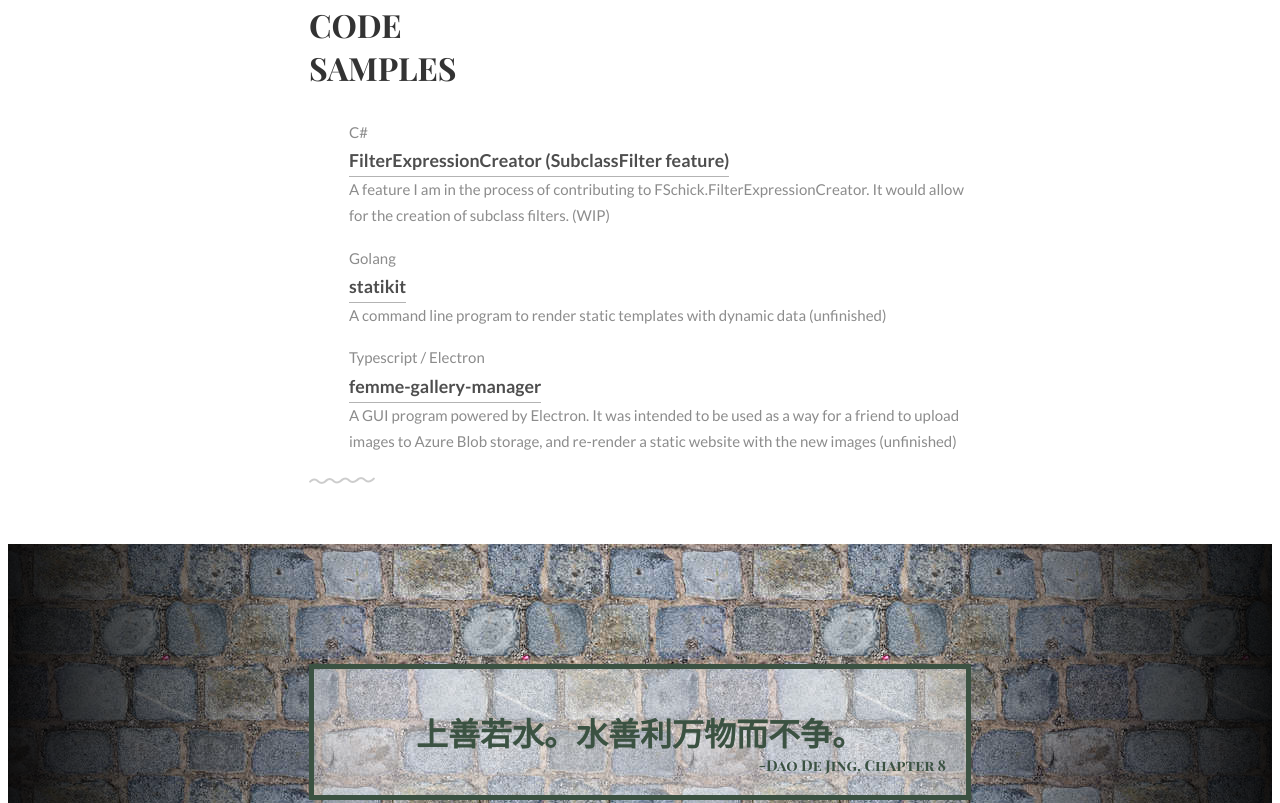
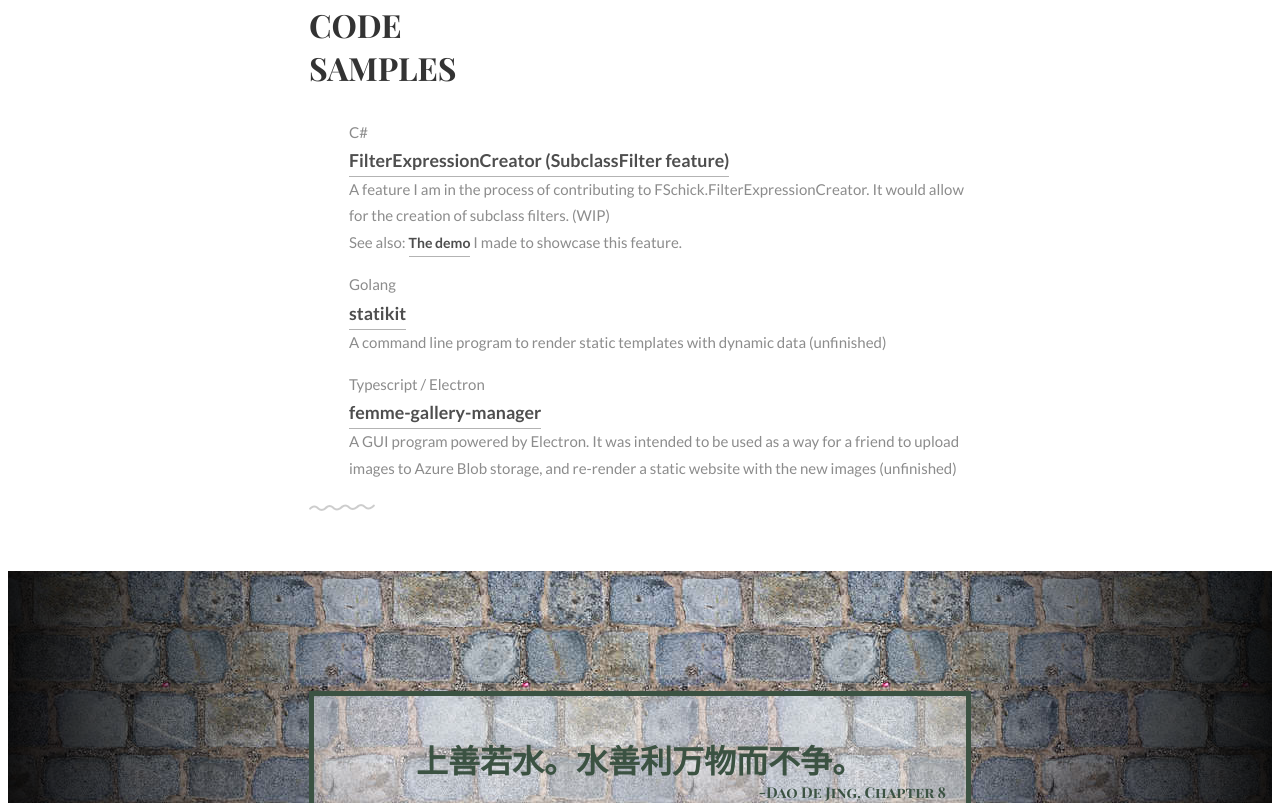
Before and after one commit to zackattackz/zackattackz.github.io, a plain HTML site: page index.html in a window 1280 px wide. Shown: the part 2017-2820 px from the top of the page. Drawn offline with Linux system fonts and the light colour scheme.

Commit message:
Add link to filter demo

```diff
--- a/index.html
+++ b/index.html
@@ -96,7 +96,12 @@
 			<ul>
 				<li>C#</li>
 				<li><a href="https://github.com/zackattackz/FilterExpressionCreator/tree/SubclassFilters">FilterExpressionCreator (SubclassFilter feature)</a></li>
-				<li>A feature I am in the process of contributing to FSchick.FilterExpressionCreator. It would allow for the creation of subclass filters. (WIP)</li>
+				<li>
+					A feature I am in the process of contributing to FSchick.FilterExpressionCreator. It would allow for the creation of subclass filters. (WIP)
+					<br/>
+					See also: <a style="font-size: .9375em;" href="https://github.com/zackattackz/RazorPagesEFCoreFilterDemo">The demo</a>
+					I made to showcase this feature.
+				</li>
 			</ul>
 			<ul>
 				<li>Golang</li>
```
